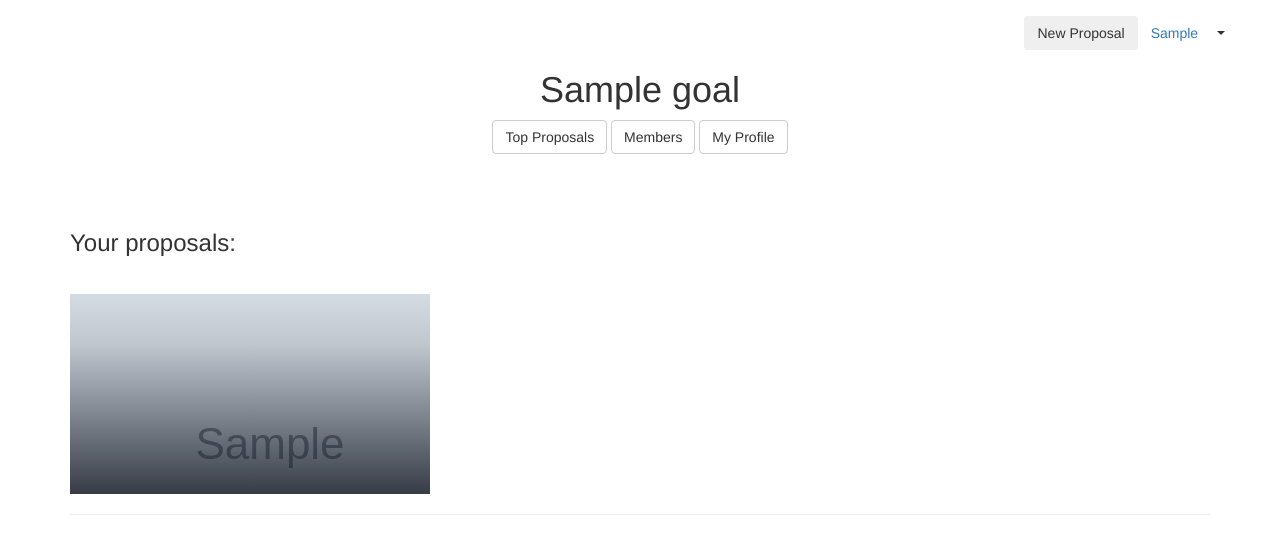
After one commit to Cmlsltnl/shared-goals, a Django app: a page that uses src/goal/templates/goal/profile.html in a window 1280 px wide. The commit adds this page. Shown: the top 554 px of the page. Run offline with Django 3.2, Linux system fonts and the light colour scheme; a user stored in the database is signed in; tables that the repository leaves empty hold one stand-in row (values such as "Sample post"); grey boxes marked "Sample" are stand-in pictures; data that the repository does not hold is empty; some libraries are stand-ins or nearby versions.

```diff
--- a/src/goal/templates/goal/goal.html
+++ b/src/goal/templates/goal/goal.html
@@ -30,6 +30,9 @@
 {% endfor %}
 
     </div>
+    {% empty %}
+      <h5>There are no proposals yet</h5>
+
 
 {% endfor %}
 
--- /dev/null
+++ b/src/goal/templates/goal/profile.html
@@ -0,0 +1,45 @@
+{% extends 'base.html' %}
+
+
+{% block content %}
+
+  <div class="row big-gap-below">
+    <div class="text-center">
+      <h1>{{ goal.title }}</h1>
+      <div class="button-grp">
+        <button class="btn btn-default" onclick="location.href='{% url 'goal' goal.slug %}';">Top Proposals</button>
+        <button class="btn btn-default">Members</button>
+        <button class="btn btn-default" onclick="location.href='{% url 'profile' goal.slug %}';">My Profile</button>
+      </div>
+    </div>
+  </div>
+  <div class="row">
+    <div class="col-md-4">
+      <h3 class="small-gap-below">Your proposals:</h3>
+    </div>
+  </div>
+
+{% for proposal_list in proposal_lists %}
+
+    <div class="row">
+
+{% for proposal in proposal_list %}
+
+        <div class="col-md-4">
+          <a class="proposal--photo" href="{% url 'proposal' goal.slug proposal.slug %}" style="background-image:url({{ proposal.image.url }});">
+            <div class="proposal--gradient"></div>
+            <h3 class="proposal--title">{{ proposal.get_current_version.title }}</h3>
+          </a>
+        </div>
+
+{% endfor %}
+
+    </div>
+    {% empty %}
+      <h5>You have not created any proposals yet</h5>
+
+
+{% endfor %}
+
+
+{% endblock %}
--- a/src/goal/views.py
+++ b/src/goal/views.py
@@ -5,15 +5,16 @@ from django.views.generic import View
 from .models import Goal, Member
 
 
+def chunks(l, n):
+    """Yield successive n-sized chunks from l."""
+    for i in range(0, len(l), n):
+        yield l[i:i + n]
+
+
 class GoalView(View):
     def get(self, request, goal_slug):
         goal = get_object_or_404(Goal, slug=goal_slug)
         member = get_object_or_404(Member, user=request.user)
-
-        def chunks(l, n):
-            """Yield successive n-sized chunks from l."""
-            for i in range(0, len(l), n):
-                yield l[i:i + n]
 
         proposals = goal.proposal_set.filter(
             is_draft=False
@@ -31,12 +32,14 @@ class ProfileView(View):
     def get(self, request, goal_slug):
         goal = get_object_or_404(Goal, slug=goal_slug)
         member = get_object_or_404(Member, user=request.user)
+        proposals = goal.proposal_set.filter(
+            owner=member,
+            is_draft=False
+        ).order_by('-avg_rating')
+
         context = {
             'goal': goal,
             'member': member,
-            'proposals': goal.proposal_set.filter(
-                owner=member,
-                is_draft=False
-            ).order_by('-avg_rating')
+            'proposal_lists': chunks(proposals, 3)
         }
         return render(request, 'goal/profile.html', context)
--- a/src/proposal/static/proposal/proposal.js
+++ b/src/proposal/static/proposal/proposal.js
@@ -2,4 +2,6 @@ $(window).load(function() {
     $('#rateit-review').bind('rated', function() {
         $('#id_rating').val($(this).rateit('value'));
     });
+
+    $("#top-right-div-inner").prepend($("#btn-edit-proposal"));
 });
--- a/src/shared_goals/templates/base.html
+++ b/src/shared_goals/templates/base.html
@@ -13,7 +13,7 @@
 
 {% if member %}
 
-          <div class="btn-group btn-new-proposal">
+          <div class="btn-group" id="top-right-div-inner">
             <button class="btn" onclick="location.href='{% url 'new-proposal' goal.slug %}';">New Proposal</button>
           </div>
 
--- a/src/shared_goals/templates/base_html.py
+++ b/src/shared_goals/templates/base_html.py
@@ -29,7 +29,7 @@ def top_right_div():
     with div(_class="pull-right"):
         with django_if("user.is_authenticated"):
             with django_if("member"):
-                with div(_class="btn-group btn-new-proposal"):
+                with div(id="top-right-div-inner", _class="btn-group"):
                     button(
                         "New Proposal",
                         _class="btn",
```
Also changed, not shown: src/django_dominate/django_tags.py (+6 -2 lines), src/goal/templates/goal/goal_html.py (+3 -9 lines), src/goal/templates/goal/profile_html.py (+11 -5 lines), src/proposal/templates/dominate_tags.py (+9 -21 lines), src/proposal/templates/proposal/proposal.html (+7 -0 lines), src/proposal/templates/proposal/proposal_html.py (+10 -0 lines).
